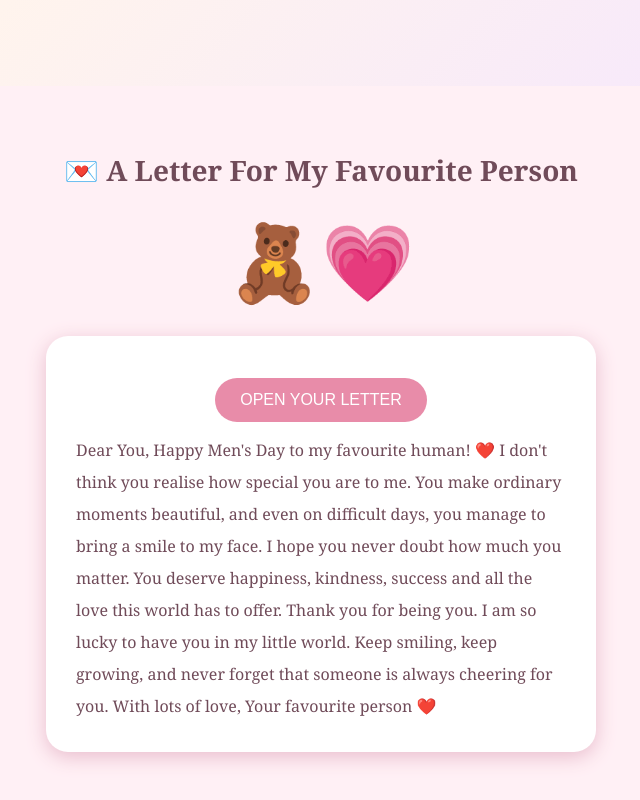
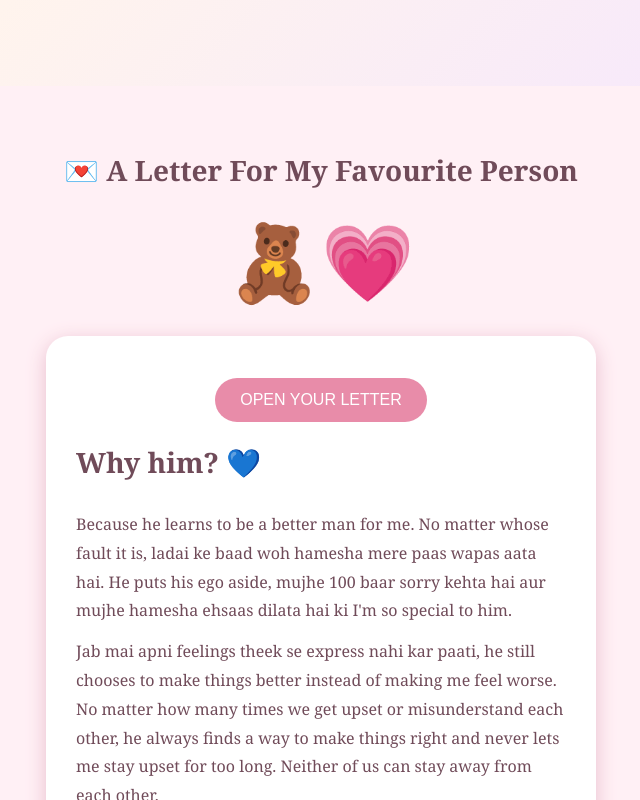
Before and after one commit to lakshitaagarwal9-lab/My-first-website, a plain HTML site: page index.html in a window 1280 px wide. Both pictures are taken after a click on the button "OPEN YOUR LETTER". Shown: the part 714-1514 px from the top of the page, without its empty margins (319-959 px from the left). Drawn offline with Linux system fonts and the light colour scheme.

Commit message:
Update index.html

```diff
--- a/index.html
+++ b/index.html
@@ -218,27 +218,40 @@ OPEN YOUR LETTER
 
 <div class="letter" id="loveLetter">
 
-Dear You,
+<h2>Why him? 💙</h2>
 
-Happy Men's Day to my favourite human! ❤️
+<p>
+Because he learns to be a better man for me.
+No matter whose fault it is, ladai ke baad woh
+hamesha mere paas wapas aata hai. He puts his
+ego aside, mujhe 100 baar sorry kehta hai aur
+mujhe hamesha ehsaas dilata hai ki I'm so special to him.
+</p>
 
-I don't think you realise how special you are to me.
-You make ordinary moments beautiful, and even on difficult days,
-you manage to bring a smile to my face.
+<p>
+Jab mai apni feelings theek se express nahi kar paati,
+he still chooses to make things better instead of
+making me feel worse. No matter how many times
+we get upset or misunderstand each other, he always
+finds a way to make things right and never lets me
+stay upset for too long. Neither of us can stay away
+from each other.
+</p>
 
-I hope you never doubt how much you matter.
-You deserve happiness, kindness, success and all the love
-this world has to offer.
+<p>
+The way he notices when my mood is off, bina mere
+kahe sab kuch samajh jaata hai. And kabhi kabhi
+bas uska mere saath hona hi kaafi hota hai.
+</p>
 
-Thank you for being you.
-I am so lucky to have you in my little world.
+<p>
+That's what I love the most about him: he makes me
+feel loved, not only through gestures but through all
+those little moments jo shayad duniya ki nazar mein
+kuch bhi nahi, but mere liye ye sab bahut kuch hai.
+</p>
 
-Keep smiling, keep growing, and never forget that
-someone is always cheering for you.
-
-With lots of love,
-Your favourite person ❤️
-
+<h2>I loveee youu soooo muchhhhhh! ❤️</h2>
 </div>
 </div>
 
```
